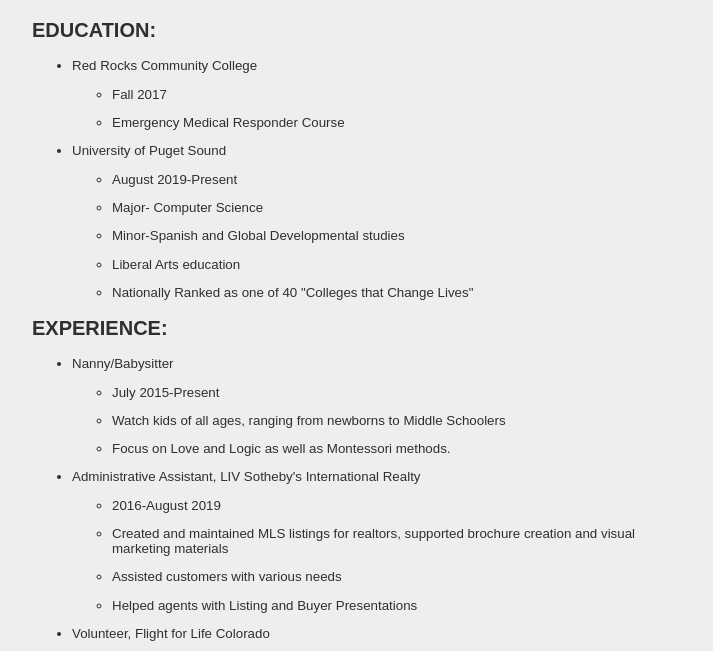
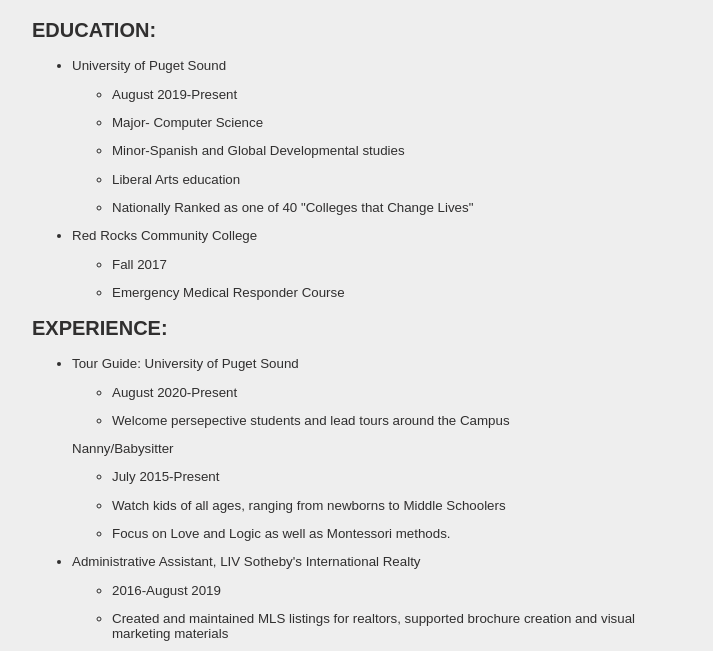
Before and after one commit to evasophia333/evasophia333.github.io, a plain HTML site: page resume.html in a window 1280 px wide. Shown: the part 110-761 px from the top of the page, without its empty margins (283-996 px from the left). Drawn offline with Linux system fonts and the light colour scheme.

Commit message:
Updated education and experience on resume

```diff
--- a/default.css
+++ b/default.css
@@ -27,7 +27,7 @@
   }
 
 
-  .selector {
+ .selector {
     color: #7E8184;        /* Light gray */
   }
 
@@ -57,6 +57,7 @@
   .page {
     width: 650px;
     margin: 0 auto;
+
   }
 
   h2{
--- a/resume.html
+++ b/resume.html
@@ -11,20 +11,9 @@
     <div class='page'>
         <h1 class='selector'>Eva Shimanski | Resume</h1>
         <h5>eshimanski@pugetsound.edu</h5>
-        <div class='content'>
+        <div>
             <h2>EDUCATION:</h2>
             <ul>
-                <li>
-                    <p>Red Rocks Community College</p>
-                </li>
-                <ul>
-                    <li>
-                        <p>Fall 2017</p>
-                    </li>
-                    <li>
-                        <p>Emergency Medical Responder Course </p>
-                    </li>
-                </ul>
                 <li>
                     <p>University of Puget Sound</p>
                 </li>
@@ -45,11 +34,32 @@
                         <p> Nationally Ranked as one of 40 "Colleges that Change Lives"</p>
                     </li>
                 </ul>
+                <li>
+                    <p>Red Rocks Community College</p>
+                </li>
+                <ul>
+                    <li>
+                        <p>Fall 2017</p>
+                    </li>
+                    <li>
+                        <p>Emergency Medical Responder Course </p>
+                    </li>
+                </ul>
 
             </ul>
             <h2>EXPERIENCE:</h2>
             <ul>
                 <li>
+                    <p>Tour Guide: University of Puget Sound</p>
+                </li>
+                <ul>
+                    <li>
+                        <p>August 2020-Present</p>
+                    </li>
+                    <li>
+                        <p>Welcome persepective students and lead tours around the Campus</p>
+                    </li>
+                </ul>
                     <p>Nanny/Babysitter</p>
                 </li>
                 <ul>
```
Also changed, not shown: index.html (+1 -1 lines).
